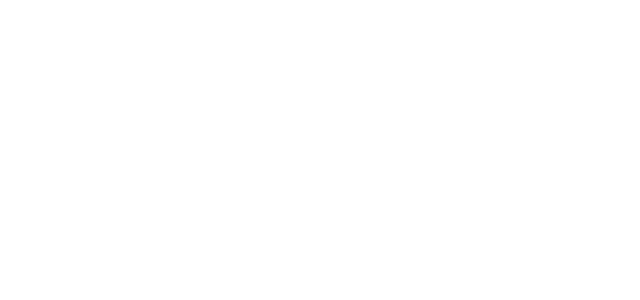
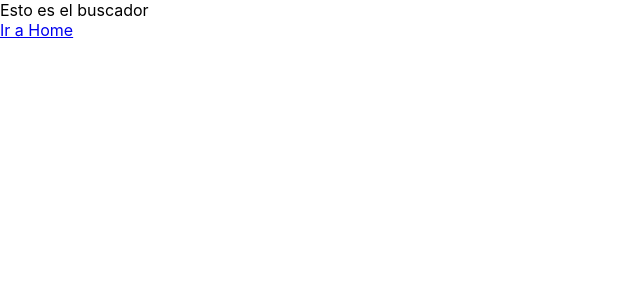
Before and after one commit to Luis-S-S/quick-call, a React (Create React App) app: page /Search in a window 1280 px wide. Before the commit this address had no page. Shown: the top 300 px of the page, without its empty margins (0-640 px from the left). Built offline with nearby package versions, Linux system fonts and the light colour scheme.

Commit message:
feat: create search.jsx and route on app.js

```diff
--- a/src/App.js
+++ b/src/App.js
@@ -7,6 +7,7 @@
 import { Home } from "./Pages/Home";
 import { Login } from "./Pages/Login";
 import { Signup } from "./Pages/Signup";
+import { Search } from "./Pages/Search";
 
 function App() {
   return (
@@ -16,6 +17,7 @@
           <Route path="/" element={<Home />} />
           <Route path="/Signup" element={<Signup />} />
           <Route path="/Login" element={<Login />} />
+          <Route path="/Search" element={<Search />} />
         </Routes>
       </Router>
     </div>
--- /dev/null
+++ b/src/Pages/Search.jsx
@@ -0,0 +1,11 @@
+import React from "react";
+import { Link } from "react-router-dom";
+
+export const Search = () => {
+    return (
+        <div>
+            <main>Esto es el buscador</main>
+            <Link to="/">Ir a Home</Link>
+        </div>
+    );
+}
```
